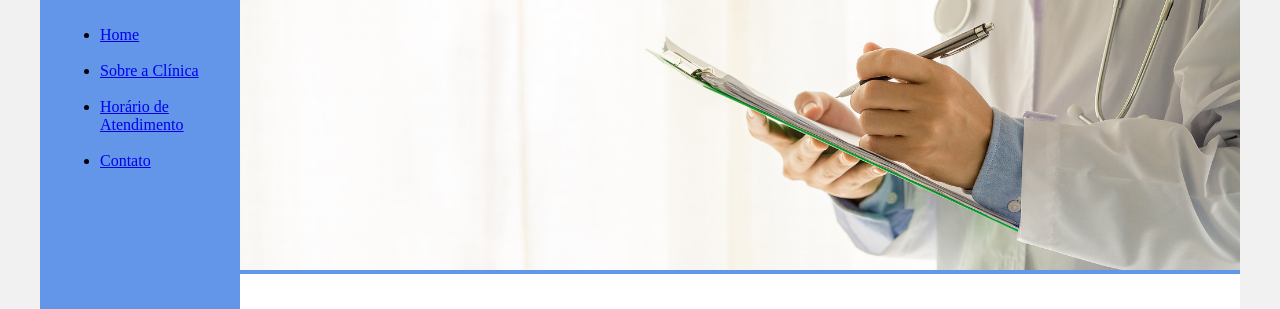
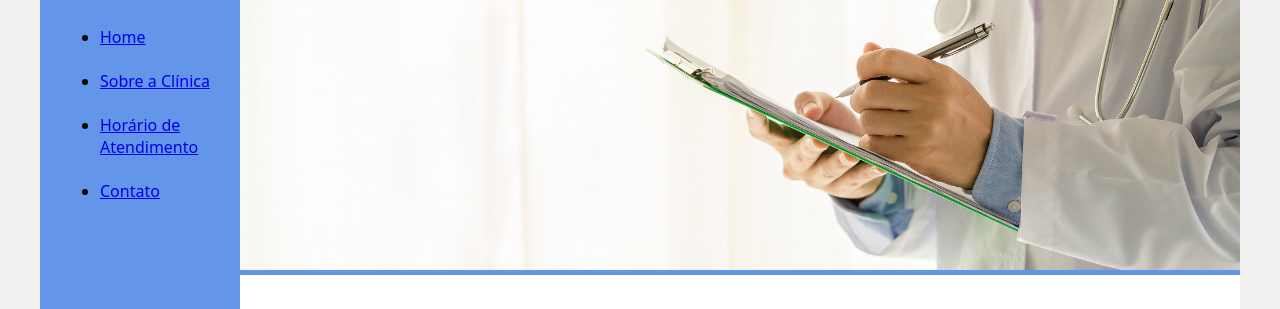
Before and after one commit to michellesass/dio-criando-seu-primeiro-site-completo-com-html, a plain HTML site: page index.html in a window 1280 px wide. Shown: the top 309 px of the page. Drawn offline with Linux system fonts and the light colour scheme.

Commit message:
troca de estilo de fonte

```diff
--- a/index.html
+++ b/index.html
@@ -6,6 +6,13 @@
     <meta name="viewport" content="width=device-width, initial-scale=1.0">
     <title>Clínica Médica Saúde & Bem-Estar</title>
     <link rel="stylesheet" href="base.css">
+
+    <style>
+        body {
+            font-family: system-ui, -apple-system, BlinkMacSystemFont, 'Segoe UI', Roboto, Oxygen, Ubuntu, Cantarell, 'Open Sans', 'Helvetica Neue', sans-serif, sans-serif;
+        }
+    </style>
+
 </head>
 <body>
     <div class="wrapper">
```
Also changed, not shown: contato.html (+6 -0 lines), horario-de-atendimento.html (+6 -0 lines), sobre-a-clinica.html (+7 -0 lines).
